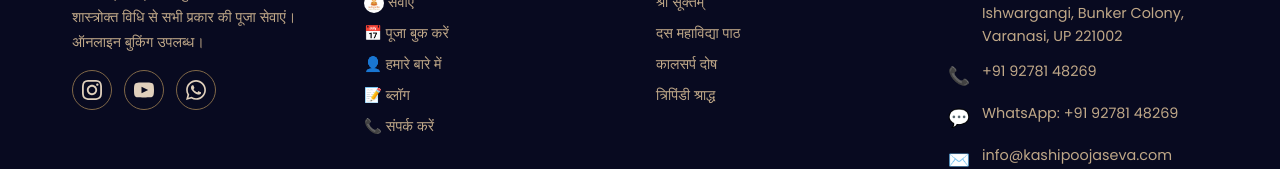
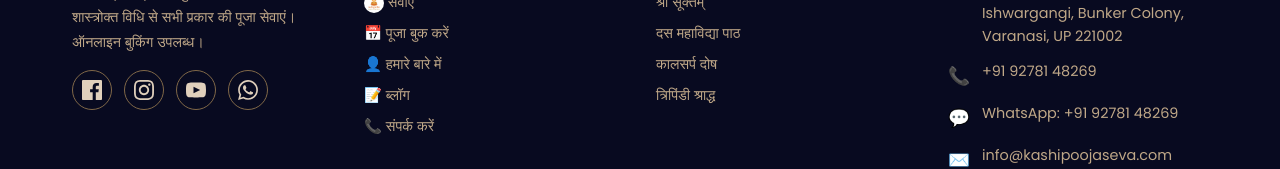
Before and after one commit to prasannanathsharma7-dot/adhbhutgyaan, a React (Vite) app: page / in a window 1280 px wide. Shown: the part 6580-6749 px from the top of the page. Built offline with nearby package versions, Linux system fonts and the light colour scheme; a web font is replaced by a local one.

Commit message:
Add real Facebook link to footer - all 4 social icons now working (FB, Instagram, YouTube, WhatsApp)

```diff
--- a/src/components/Footer.jsx
+++ b/src/components/Footer.jsx
@@ -23,6 +23,9 @@ export default function Footer() {
                             )}
                         </p>
                         <div className="footer-social">
+                            <a href="https://www.facebook.com/share/1GAD1LMAq5/" target="_blank" rel="noreferrer" className="social-link facebook" aria-label="Facebook">
+                                <svg width="20" height="20" fill="currentColor" viewBox="0 0 24 24"><path d="M22.675 0h-21.35c-.732 0-1.325.593-1.325 1.325v21.351c0 .731.593 1.324 1.325 1.324h11.495v-9.294h-3.128v-3.622h3.128v-2.671c0-3.1 1.893-4.788 4.659-4.788 1.325 0 2.463.099 2.795.143v3.24l-1.918.001c-1.504 0-1.795.715-1.795 1.763v2.313h3.587l-.467 3.622h-3.12v9.293h6.116c.73 0 1.323-.593 1.323-1.325v-21.35c0-.732-.593-1.325-1.325-1.325z"/></svg>
+                            </a>
                             <a href="https://www.instagram.com/adhbhutgyaan369?utm_source=qr&igsi=djNteHl2dXBlOGQ0" target="_blank" rel="noreferrer" className="social-link instagram" aria-label="Instagram">
                                 <svg width="20" height="20" fill="currentColor" viewBox="0 0 24 24"><path d="M12 2.163c3.204 0 3.584.012 4.85.07 3.252.148 4.771 1.691 4.919 4.919.058 1.265.069 1.645.069 4.849 0 3.205-.012 3.584-.069 4.849-.149 3.225-1.664 4.771-4.919 4.919-1.266.058-1.644.07-4.85.07-3.204 0-3.584-.012-4.849-.07-3.26-.149-4.771-1.699-4.919-4.92-.058-1.265-.07-1.644-.07-4.849 0-3.204.013-3.583.07-4.849.149-3.227 1.664-4.771 4.919-4.919 1.266-.057 1.645-.069 4.849-.069zm0-2.163c-3.259 0-3.667.014-4.947.072-4.358.2-6.78 2.618-6.98 6.98-.059 1.281-.073 1.689-.073 4.948 0 3.259.014 3.668.072 4.948.2 4.358 2.618 6.78 6.98 6.98 1.281.058 1.689.072 4.948.072 3.259 0 3.668-.014 4.948-.072 4.354-.2 6.782-2.618 6.979-6.98.059-1.28.073-1.689.073-4.948 0-3.259-.014-3.667-.072-4.947-.196-4.354-2.617-6.78-6.979-6.98-1.281-.059-1.69-.073-4.949-.073zm0 5.838c-3.403 0-6.162 2.759-6.162 6.162s2.759 6.163 6.162 6.163 6.162-2.759 6.162-6.163c0-3.403-2.759-6.162-6.162-6.162zm0 10.162c-2.209 0-4-1.79-4-4 0-2.209 1.791-4 4-4s4 1.791 4 4c0 2.21-1.791 4-4 4zm6.406-11.845c-.796 0-1.441.645-1.441 1.44s.645 1.44 1.441 1.44c.795 0 1.439-.645 1.439-1.44s-.644-1.44-1.439-1.44z"/></svg>
                             </a>
```
